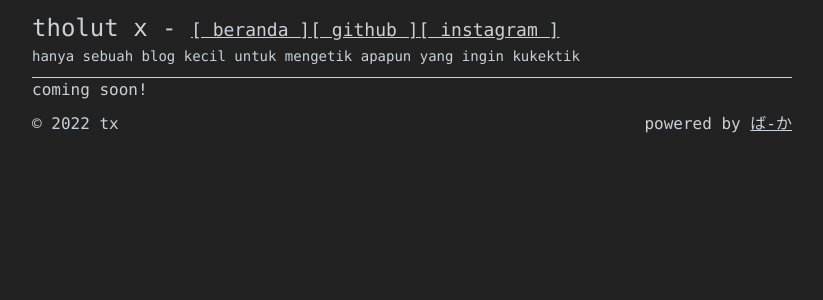
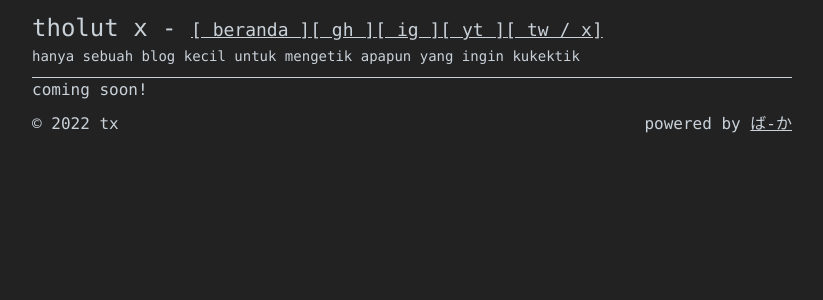
Before and after one commit to ba-ka/tx, a Vue app: page / in a window 1280 px wide. Shown: the top 300 px of the page, without its empty margins (228-1051 px from the left). Built offline with nearby package versions, Linux system fonts and the light colour scheme.

Commit message:
feat: added twitter, youtube and make all the social name short

```diff
--- a/src/App.vue
+++ b/src/App.vue
@@ -13,13 +13,25 @@ import { RouterLink, RouterView } from "vue-router";
             target="_blank"
             rel="noopener noreferrer"
             href="https://github.com/tholutakhyar"
-            >[ github ]</a
+            >[ gh ]</a
           >
           <a
             target="_blank"
             rel="noopener noreferrer"
             href="https://instagram.com/tholutakhyar"
-            >[ instagram ]</a
+            >[ ig ]</a
+          >
+          <a
+            target="_blank"
+            rel="noopener noreferrer"
+            href="https://www.youtube.com/@tholutx"
+            >[ yt ]</a
+          >
+          <a
+            target="_blank"
+            rel="noopener noreferrer"
+            href="https://x.com/tholutakhyar"
+            >[ tw / x]</a
           ></span
         >
       </h1>
```
